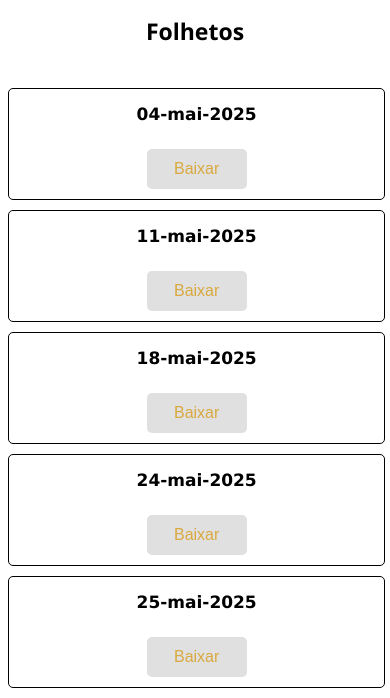
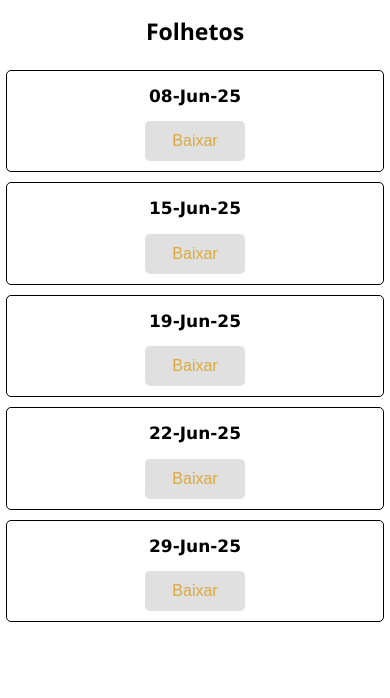
Before and after one commit to PaulaoTI/ComunidadeSantaGemmaGalgani, a plain HTML site: page index.html in a window 390 px wide. Shown: the part 239-937 px from the top of the page. After the commit the page ends 879 px from the top, so only its background shows below. Drawn offline with Linux system fonts and the light colour scheme.

Commit message:
Update index.html

```diff
--- a/index.html
+++ b/index.html
@@ -5,7 +5,7 @@
     <meta charset="UTF-8">
     <meta name="viewport" content="width=device-width, initial-scale=1.0">
     <link rel="shortcut icon" href="img/santagemma.jpg" type="image/x-icon">
-    <title>Liturgia - Comunidade Santa Gemma Galgani</title>
+    <title>Comunidade Santa Gemma Galgani</title>
     <style>
         .menu {
             display: flex;
@@ -43,12 +43,14 @@
             margin: 5px;
         }
 
-        .div-folhetos-1,
-        .div-folhetos-2,
-        .div-folhetos-3,
-        .div-folhetos-4,
-        .div-folhetos-5,
-        .div-folhetos-6 {
+        .folhetos-container {
+            display: flex;
+            flex-direction: column;
+            align-items: center;
+            width: 100%;
+        }
+
+        .div-folhetos {
             height: 7vh;
             width: 330px;
             max-width: 500px;
@@ -62,24 +64,14 @@
             padding: 0 10px;
         }
 
-        .text-folhetos-1,
-        .text-folhetos-2,
-        .text-folhetos-3,
-        .text-folhetos-4,
-        .text-folhetos-5,
-        .text-folhetos-6 {
+        .text-folhetos {
             font-size: 17px;
             font-family: Verdana, Geneva, Tahoma, sans-serif;
             line-height: 1.2em;
             color: black;
         }
 
-        .button-folhetos-1,
-        .button-folhetos-2,
-        .button-folhetos-3,
-        .button-folhetos-4,
-        .button-folhetos-5,
-        .button-folhetos-6 {
+        .button-folhetos {
             height: 60px;
             width: 190px;
             font-size: 1.2em;
@@ -100,34 +92,19 @@
                 font-size: 17px;
             }
 
-        }
-
-        @media (max-width: 768px) {
-
-            .div-folhetos-1,
-            .div-folhetos-2,
-            .div-folhetos-3,
-            .div-folhetos-4,
-            .div-folhetos-5,
-            .div-folhetos-6 {
+            .div-folhetos {
                 width: 95%;
                 padding: 10px;
-                height: 90px;
-                display: flex;
+                height: auto;
                 flex-direction: column;
-                align-items: center;
+                justify-content: center;
             }
 
-            .button-folhetos-1,
-            .button-folhetos-2,
-            .button-folhetos-3,
-            .button-folhetos-4,
-            .button-folhetos-5,
-            .button-folhetos-6 {
+            .button-folhetos {
                 height: 40px;
                 width: 100px;
                 font-size: 1em;
-                margin: 0 auto;
+                margin: 10px 0 0 0;
             }
         }
     </style>
@@ -140,33 +117,48 @@
     </div><br>
     <div>
         <h1>Folhetos</h1>
-    </div>
-    <br><br>
-    <div class="div-folhetos-1">
-        <h1 class="text-folhetos-1">04-mai-2025</h1>
-        <a href="folhetos/04-mai-2025.pdf" target="_blank" rel="noopener noreferrer">
-            <button class="button-folhetos-1">Baixar </button></a>
-    </div>
-    <div class="div-folhetos-2">
-        <h1 class="text-folhetos-2">11-mai-2025</h1>
-        <a href="folhetos/11-mai-2025.pdf" target="_blank" rel="noopener noreferrer">
-            <button class="button-folhetos-2">Baixar </button></a>
-    </div>
-    <div class="div-folhetos-3">
-        <h1 class="text-folhetos-3">18-mai-2025</h1>
-        <a href="folhetos/18-mai-2025.pdf" target="_blank" rel="noopener noreferrer">
-            <button class="button-folhetos-3">Baixar </button></a>
-    </div>
-    <div class="div-folhetos-4">
-        <h1 class="text-folhetos-4">24-mai-2025</h1>
-        <a href="folhetos/24-maio-2025.pdf" target="_blank" rel="noopener noreferrer">
-            <button class="button-folhetos-4">Baixar </button></a>
-    </div>
-    <div class="div-folhetos-5">
-        <h1 class="text-folhetos-5">25-mai-2025</h1>
-        <a href="folhetos/25-mai-2025.pdf" target="_blank" rel="noopener noreferrer">
-            <button class="button-folhetos-5">Baixar </button></a>
+    </div><br>
+    <div class="folhetos-container">
+        <div class="div-folhetos">
+            <h1 class="text-folhetos">08-Jun-25</h1>
+            <a href="folhetos/08-jun-25.pdf" target="_blank">
+                <button class="button-folhetos">
+                    Baixar
+                </button>
+            </a>
+        </div>
+        <div class="div-folhetos">
+            <h1 class="text-folhetos">15-Jun-25</h1>
+            <a href="folhetos/15-jun-25.pdf" target="_blank">
+                <button class="button-folhetos">
+                    Baixar
+                </button>
+            </a>
+        </div>
+        <div class="div-folhetos">
+            <h1 class="text-folhetos">19-Jun-25</h1>
+            <a href="folhetos/19-jun-25.pdf" target="_blank">
+                <button class="button-folhetos">
+                    Baixar
+                </button>
+            </a>
+        </div>
+        <div class="div-folhetos">
+            <h1 class="text-folhetos">22-Jun-25</h1>
+            <a href="folhetos/22-jun-25.pdf" target="_blank">
+                <button class="button-folhetos">
+                    Baixar
+                </button>
+            </a>
+        </div>
+        <div class="div-folhetos">
+            <h1 class="text-folhetos">29-Jun-25</h1>
+            <a href="folhetos/29-jun-25.pdf" target="_blank">
+                <button class="button-folhetos">
+                    Baixar
+                </button>
+            </a>
+        </div>
     </div>
 </body>
-
 </html>
```
